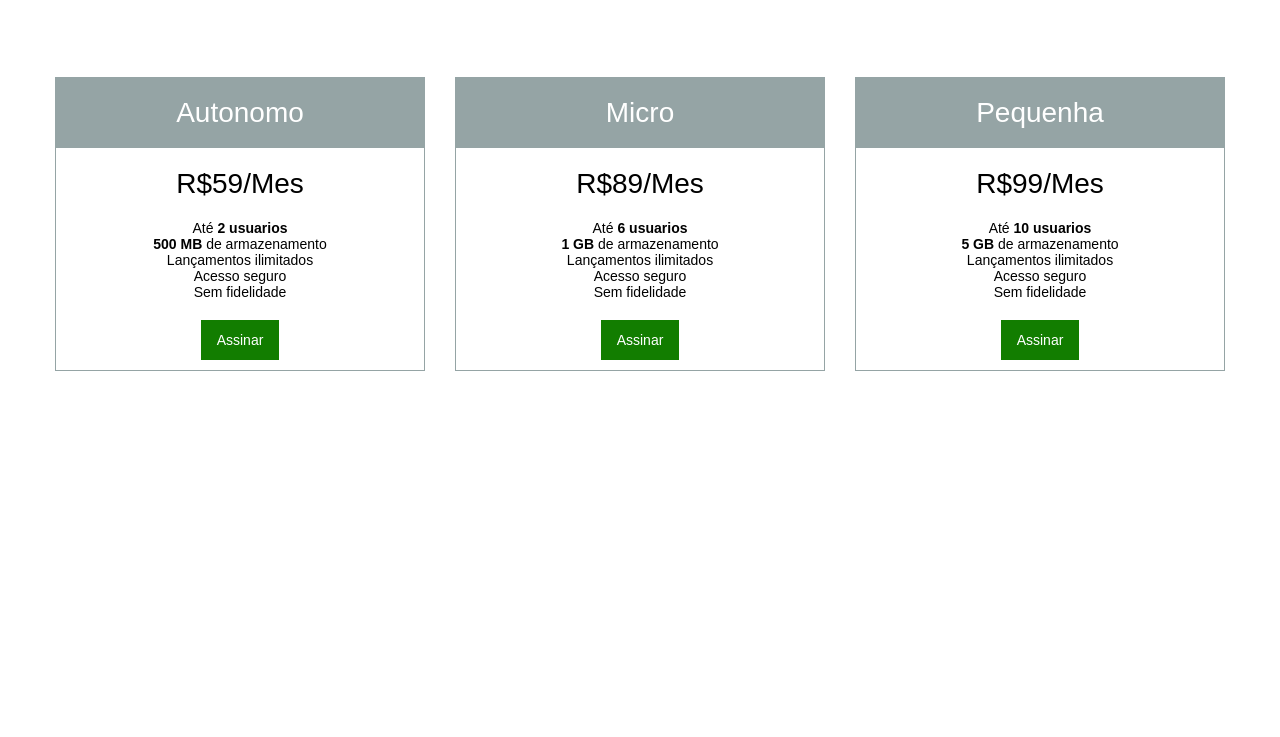
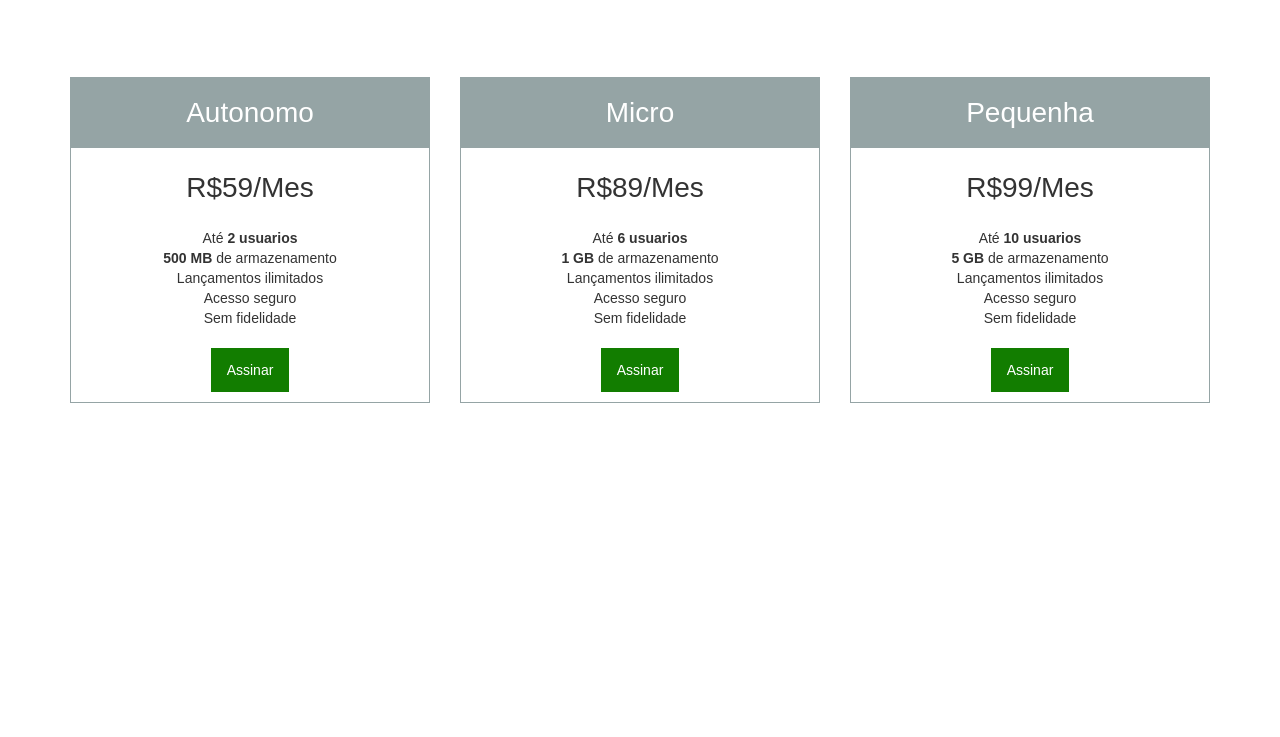
Before and after one commit to lionani07/HTML5_CSS3Algaworks, a plain HTML site: page proyeto-do-curso/index.html in a window 1280 px wide. Shown: the part 63-800 px from the top of the page. Drawn offline with Linux system fonts and the light colour scheme.

Commit message:
Termiando cap 6

```diff
--- /dev/null
+++ b/grid/css/style.css
@@ -0,0 +1,8 @@
+body{
+	background-color: #ccc;
+}
+
+
+.container{
+	background-color: #fff;
+}
--- /dev/null
+++ b/proyeto-do-curso/css/base.css
@@ -0,0 +1,5 @@
+body{
+	margin: 0; /*default e 8px*/
+	font-family: Arial, Helvetica, sans-serif;
+	font-size: 14px;
+}
--- /dev/null
+++ b/proyeto-do-curso/css/componentes.css
@@ -0,0 +1,67 @@
+
+/*#########################*\
+		PLANO
+\*##########################*/
+
+.plano{
+	padding: 10px;
+	border: 1px solid #95a4a5;
+}
+
+.plano__cabecalho{
+	background-color: #95a4a5;
+	color: #fff;
+	text-align: center;
+	line-height: 2.5;
+	margin: -10px;
+	margin-bottom: 0;
+	font-weight: normal;
+	font-size: 28px;
+}
+
+.plano__preco{
+	text-align: center;
+	font-size: 28px;
+	margin: 20px 0;
+}
+
+.plano__caracteristicas{
+	list-style: none;
+	padding: 0;
+	margin: 20px 0;
+}
+
+.plano__caracteristicas > li{
+	text-align: center;
+}
+
+.plano__rodape{
+	text-align: center;
+}
+
+/*#########################*\
+		BOTAO
+\*##########################*/
+
+.botao{
+	background-color: #bbb;
+	display: inline-block;
+	color: #fff;
+	padding: 12px 16px;
+	text-decoration: none;
+}
+
+.botao:hover, .botao:focus{
+	background-color: #aaa;
+	text-decoration: none;
+	color: #fff;
+
+}
+
+.botao--assinar{
+	background-color: #127d00;
+}
+
+.botao--assinar:hover, .botao--assinar:focus{
+	background-color: #0e6400;
+}
--- /dev/null
+++ b/proyeto-do-curso/css/layout.css
@@ -0,0 +1,12 @@
+.layout-cabecalho{
+	height: 60px;
+	border-bottom: 1px #ccc solid;
+}
+
+.layou-cabecalho img{
+	margin-top: 12px;
+}
+
+.layout-planos{
+	padding: 80px 0;
+}
--- a/proyeto-do-curso/css/style.css
+++ /dev/null
@@ -1,82 +0,0 @@
-*{
-	box-sizing: border-box;
-}
-
-body{
-	margin: 0; /*default e 8px*/
-	font-family: Arial, Helvetica, sans-serif;
-	font-size: 14px;
-}
-
-header{
-	height: 60px;
-	border-bottom: 1px #ccc solid;
-}
-
-header img{
-	margin-top: 12px;
-}
-
-.container{
-	margin: 0 auto;
-	width: 1200px;
-	padding-left: 15px;
-	padding-right: 15px;
-}
-
-#planos{
-	padding: 80px 0;
-}
-
-#planos::after{
-	content: "";
-	display: block;
-	clear: both;
-}
-
-article{
-	padding: 10px;
-	border: 1px solid #95a4a5;
-	width: 370px;
-	float: left;
-	margin-right: 30px;
-}
-
-article > h2{
-	background-color: #95a4a5;
-	color: #fff;
-	text-align: center;
-	line-height: 2.5;
-	margin: -10px;
-	margin-bottom: 0;
-	font-weight: normal;
-	font-size: 28px;
-}
-
-article > div{
-	text-align: center;
-	font-size: 28px;
-	margin: 20px 0;
-}
-
-article > ul{
-	list-style: none;
-	padding: 0;
-	margin: 20px 0;
-}
-
-article > ul > li{
-	text-align: center;
-}
-
-article > footer{
-	text-align: center;
-}
-
-.botao{
-	background-color: #127d00;
-	display: inline-block;
-	color: #fff;
-	padding: 12px 16px;
-	text-decoration: none;
-}
--- a/proyeto-do-curso/index.html
+++ b/proyeto-do-curso/index.html
@@ -2,62 +2,74 @@
 <html lang="pt-BR">
 <head>
 	<meta charset="utf-8">
-	<title>MyPilhas</title>
-	<link rel="stylesheet" type="text/css" href="css/style.css">
+	<meta name="viewport" content="device-width" initial-scale=1>
+	<title>MyPilas</title>
+	<link rel="stylesheet" type="text/css" href="css/bootstrap-grid.min.css">
+	<link rel="stylesheet" type="text/css" href="css/base.css">
+	<link rel="stylesheet" type="text/css" href="css/layout.css">
+	<link rel="stylesheet" type="text/css" href="css/componentes.css">
 </head>
 <body>
-	<header>
+	<header class="layout-cabecalho">
 		<div class="container">
 			<img src="imagens/logo.png" width="100" height="35" alt="MyPilhas">
 		</div>
 	</header>
 
-	<div id="planos">
+	<div id="planos" class="layout-planos">
 		<div class="container">
-			<article>
-				<h2>Autonomo</h2>
-				<div>R$59/Mes</div>
-				<ul>
+			<div class="row">
+				<div class="col-sm-4">
+					<article class="plano">
+						<h2 class="plano__cabecalho">Autonomo</h2>
+						<div class="plano__preco">R$59/Mes</div>
+						<ul class="plano__caracteristicas">
 							<li>Até <strong>2 usuarios</strong></li>
 							<li><strong>500 MB</strong> de armazenamento</li>
 							<li>Lançamentos ilimitados</li>
 							<li>Acesso seguro</li>
 							<li>Sem fidelidade</li>
 						</ul>
-				<footer>
-					<a href="assine.html" class="botao">Assinar</a>
+						<footer class="plano__rodape">
+							<a href="#" class="botao botao--assinar">Assinar</a>
 						</footer>
 					</article>
-
-			<article>
-				<h2>Micro</h2>
-				<div>R$89/Mes</div>
-				<ul>
+				</div>
+				<div class="col-sm-4">
+					<article class="plano">
+						<h2 class="plano__cabecalho">Micro</h2>
+						<div class="plano__preco">R$89/Mes</div>
+						<ul class="plano__caracteristicas">
 							<li>Até <strong>6 usuarios</strong></li>
 							<li><strong>1 GB</strong> de armazenamento</li>
 							<li>Lançamentos ilimitados</li>
 							<li>Acesso seguro</li>
 							<li>Sem fidelidade</li>
 						</ul>
-				<footer>
-					<a href="assine.html" class="botao">Assinar</a>
+						<footer class="plano__rodape">
+							<a href="#" class="botao botao--assinar">Assinar</a>
 						</footer>
 					</article>
-
-			<article style="margin-right: 0">
-				<h2>Pequenha</h2>
-				<div>R$99/Mes</div>
-				<ul>
+				</div>
+				<div class="col-sm-4">
+					<article class="plano">
+						<h2 class="plano__cabecalho">Pequenha</h2>
+						<div class="plano__preco">R$99/Mes</div>
+						<ul class="plano__caracteristicas">
 							<li>Até <strong>10 usuarios</strong></li>
 							<li><strong>5 GB</strong> de armazenamento</li>
 							<li>Lançamentos ilimitados</li>
 							<li>Acesso seguro</li>
 							<li>Sem fidelidade</li>
 						</ul>
-				<footer>
-					<a href="assine.html" class="botao">Assinar</a>
+						<footer class="plano__rodape">
+							<a href="#" class="botao botao--assinar">Assinar</a>
 						</footer>
 					</article>
+
+				</div>
+
+			</div>
 		</div>
 	</div>
 </body>
```
Also changed, not shown: grid/grid.html (added, +17 -0 lines), grid/css/bootstrap-grid.min.css (added), proyeto-do-curso/css/bootstrap-grid.min.css (added). Lines whose indentation alone changed are shown as unchanged.
